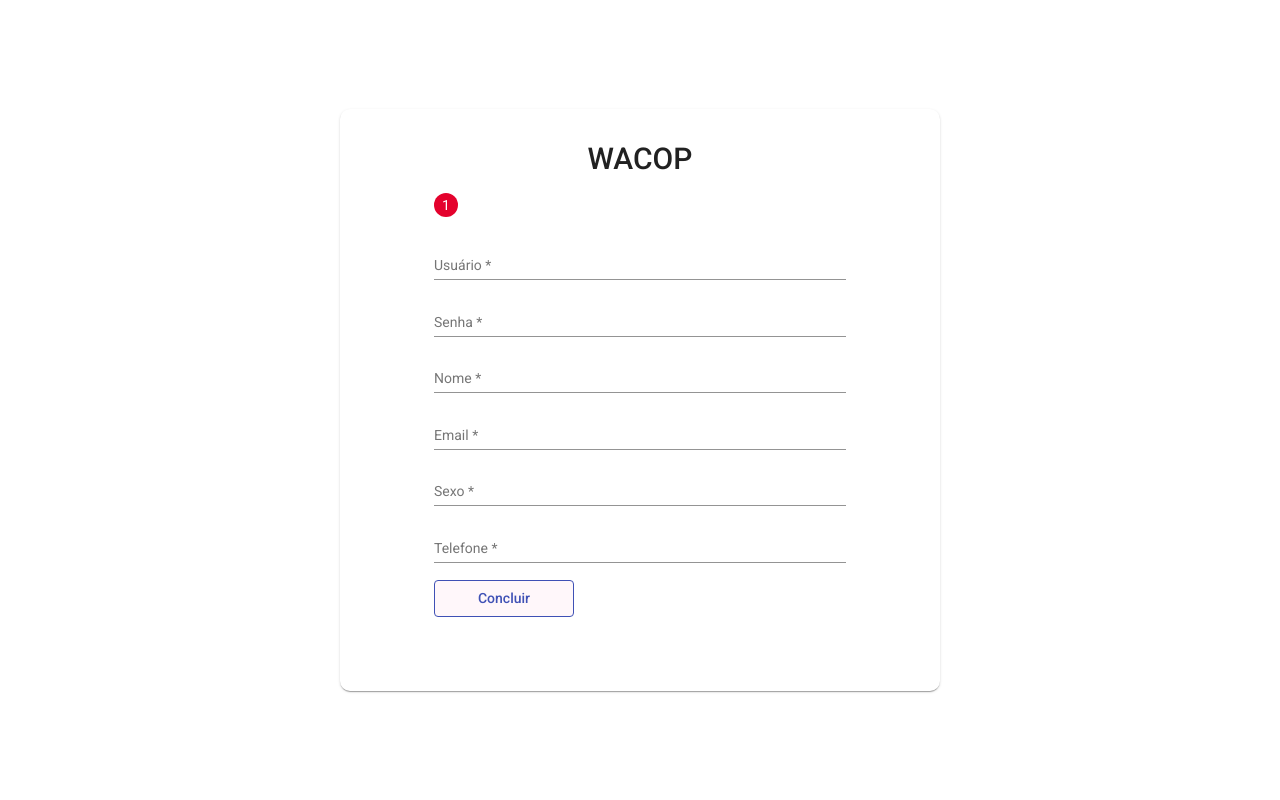
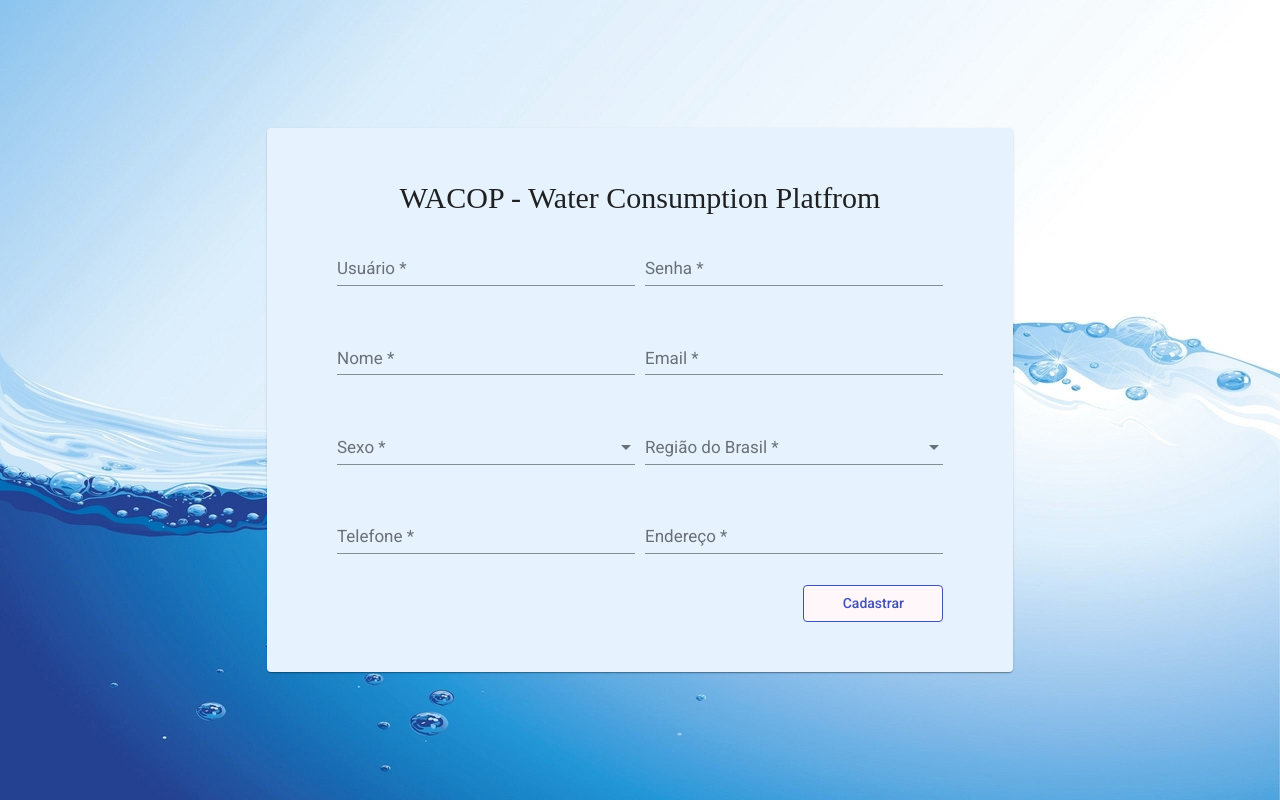
Before and after one commit to giazzi53/ang-waterflow-sensor, an Angular app: page / in a window 1280 px wide. Built offline with nearby package versions, Linux system fonts and the light colour scheme.

Commit message:
finalizando layout da página de cadastro

```diff
--- a/src/app/app.module.ts
+++ b/src/app/app.module.ts
@@ -31,7 +31,6 @@ import { MatPaginatorModule } from '@angular/material/paginator';
 import { MatTableModule } from '@angular/material/table';
 import { MatSnackBarModule } from '@angular/material/snack-bar';
 import { MatProgressSpinnerModule } from '@angular/material/progress-spinner';
-import { MatStepperModule } from '@angular/material/stepper';
 import { MatMenuModule } from '@angular/material/menu';
 import { MatCardModule } from '@angular/material/card';
 
@@ -73,7 +72,6 @@ import { MatCardModule } from '@angular/material/card';
     HttpClientModule,
     MatSnackBarModule,
     MatProgressSpinnerModule,
-    MatStepperModule,
     MatMenuModule,
     LayoutModule,
     MatCardModule
--- a/src/app/auth/register/register.component.css
+++ b/src/app/auth/register/register.component.css
@@ -25,6 +25,10 @@ body {
 
 .login-wrapper {
     height: 100%;
+    background-image: url("src/assets/register-login.png");
+    background-repeat: no-repeat;
+    background-size: cover;
+    font-size: 17px;
 }
 
 .positronx {
@@ -32,7 +36,7 @@ body {
     color: #ffffff;
 }
 
-.box {
+/*.box {
     position: relative;
     top: 0;
     opacity: 1;
@@ -70,7 +74,7 @@ body {
     -webkit-transform: scale(.95);
     -ms-transform: scale(.95);
     z-index: -1;
-}
+}*/
 
 .login-wrapper .example-form {
     min-width: 100%;
@@ -83,6 +87,10 @@ body {
     width: 35%;
 }
 
+.btn-block {
+    float: right;
+}
+
 .login-wrapper mat-card-header {
     text-align: center;
     width: 100%;
@@ -93,10 +101,19 @@ body {
 .login-wrapper mat-card-header mat-card-title {
     font-size: 30px;
     margin: 0;
+    padding: 20px;
+}
+
+mat-card-header {
+    font-family: Rockwell;
 }
 
 .login-wrapper .mat-card {
     padding: 40px 70px 50px;
+}
+
+mat-card {
+    background-color: #e6f3ff;
 }
 
 .login-wrapper .mat-stroked-button {
@@ -133,23 +150,19 @@ body {
 
 mat-form-field {
     display: block !important;
+    padding: 10px;
 }
 
 .btn-done {
     background-color: rgb(239, 239, 255) !important;
 }
 
-.btn-clean {
+/*.btn-clean {
     float: left !important;
-}
+}*/
 
 .btn-cancel {
     margin-right: 49%;
-}
-
-.cepNF {
-    font-size: 10px;
-    color: red;
 }
 
 @media(max-width: 768px) {
--- a/src/app/auth/register/register.component.html
+++ b/src/app/auth/register/register.component.html
@@ -1,41 +1,60 @@
 <div class="login-wrapper" fxLayout="row" fxLayoutAlign="center center">
-  <mat-card class="box">
+    <mat-card class="col-md-7">
        <mat-card-header>
-          <mat-card-title>WACOP</mat-card-title>
+          <mat-card-title>WACOP - Water Consumption Platfrom</mat-card-title>
        </mat-card-header>
-
-      <mat-horizontal-stepper linear="true" #stepper>
-          <mat-step [stepControl]="userForm">
           <form [formGroup]="userForm" (ngSubmit)="onSubmit()">
-                  <mat-form-field>
+            <div class="form-row">
+                <mat-form-field class="col-md-6">
                     <mat-label>Usuário</mat-label>
                     <input matInput formControlName="username" required>
                 </mat-form-field>
-                  <mat-form-field>
+                <mat-form-field class="col-md-6">
                     <mat-label>Senha</mat-label>
                     <input matInput type="password" formControlName="password" required>
                 </mat-form-field>
-                  <mat-form-field>
+            </div>
+            <div class="form-row">
+                <mat-form-field class="col-md-6">
                     <mat-label>Nome</mat-label>
-                      <input matInput placeholder="Nome" formControlName="name" required>
+                    <input matInput formControlName="name" required>
                 </mat-form-field>
-                  <mat-form-field>
+                <mat-form-field class="col-md-6">
                     <mat-label>Email</mat-label>
                     <input matInput type="email" formControlName="email" required>
                 </mat-form-field>
-                  <mat-form-field>
+            </div>
+            <div class="form-row">
+                <mat-form-field class="col-md-6">
                     <mat-label>Sexo</mat-label>
-                      <input matInput formControlName="sex" required>
+                    <mat-select formControlName="sex" required>
+                    <mat-option *ngFor="let gender of genders" [value]="gender.value">
+                    {{gender.viewValue}}
+                    </mat-option>
+                    </mat-select>
                 </mat-form-field>
-                  <mat-form-field>
+                <mat-form-field class="col-md-6">
+                    <mat-label>Região do Brasil</mat-label>
+                    <mat-select formControlName="region" required>
+                    <mat-option *ngFor="let region of regions" [value]="region">
+                    {{region}}
+                    </mat-option>
+                    </mat-select>
+                </mat-form-field>
+            </div>
+            <div class="form-row">
+                <mat-form-field class="col-md-6">
                     <mat-label>Telefone</mat-label>
                     <input matInput formControlName="phoneNumber" required>
                 </mat-form-field>
-                  <button mat-button matStepperNext mat-stroked-button type="submit" color="primary" class="btn-block">
-                      Concluir
+                <mat-form-field class="col-md-6">
+                    <mat-label>Endereço</mat-label>
+                    <input matInput formControlName="street" required>
+                </mat-form-field>
+            </div>
+            <button mat-button mat-stroked-button type="submit" color="primary" class="btn-block">
+            Cadastrar
             </button>
           </form>
-          </mat-step>
-      </mat-horizontal-stepper>
     </mat-card>
  </div>
--- a/src/app/auth/register/register.component.ts
+++ b/src/app/auth/register/register.component.ts
@@ -3,6 +3,7 @@ import { FormBuilder, FormGroup, FormControl, Validators } from '@angular/forms'
 import { HttpClient } from '@angular/common/http';
 import { RegisterService } from 'src/app/service/register.service';
 import { Person } from 'src/app/interfaces/person';
+import { Gender } from 'src/app/interfaces/gender';
 
 @Component({
   selector: 'app-register',
@@ -12,7 +13,7 @@ import { Person } from 'src/app/interfaces/person';
 export class RegisterComponent implements OnInit {
 
   userForm: FormGroup;
-  states: any = ['AC', 'AL', 'AP', 'AM', 'BA', 'CE', 'DF', 'ES', 'GO', 'MA', 'MT', 'MS', 'MG', 'PA', 'PB', 'PR', 'PE', 'PI', 'RJ', 'RN', 'RS', 'RO', 'RR', 'SC', 'SP', 'TO'];
+  regions: any = ['Norte', 'Nordeste', 'Centro-oeste', 'Sudeste', 'Sul']
   genders: Gender[] = [
     { value: 'F', viewValue: 'Feminino' },
     { value: 'M', viewValue: 'Masculino' },
@@ -28,11 +29,13 @@ export class RegisterComponent implements OnInit {
   createUser() {
     return new FormGroup({
       'username': new FormControl(this.person.username, [Validators.required]),
+      'password': new FormControl(this.person.password, [Validators.required]),
       'name': new FormControl(this.person.name, [Validators.required]),
       'email': new FormControl(this.person.email, [Validators.required, Validators.email]),
-      'password': new FormControl(this.person.password, [Validators.required, Validators.minLength(6), Validators.maxLength(8)]),
       'sex': new FormControl(this.person.sex, [Validators.required]),
+      'region': new FormControl(this.person.region, [Validators.required]),
       'phoneNumber': new FormControl(this.person.phoneNumber, [Validators.required, Validators.minLength(9), Validators.maxLength(9)]),
+      'street': new FormControl(this.person.street, [Validators.required]),
     });
   }
 
@@ -46,8 +49,3 @@ export class RegisterComponent implements OnInit {
   }
 
 }
-
-interface Gender {
-  value: string;
-  viewValue: string;
-}
--- /dev/null
+++ b/src/app/interfaces/gender.ts
@@ -0,0 +1,4 @@
+export interface Gender {
+  value: string;
+  viewValue: string;
+}
--- a/src/app/interfaces/person.ts
+++ b/src/app/interfaces/person.ts
@@ -1,10 +1,12 @@
 export interface Person {
     id: string;
     username: string;
+    password: string;
     name: string;
     email: string;
-    password: string;
     sex: string;
+    region: string;
     phoneNumber: string;
+    street: string;
     active: Boolean;
 }
```
Also changed, not shown: src/assets/register-login.png (added). Lines whose indentation alone changed are shown as unchanged.
